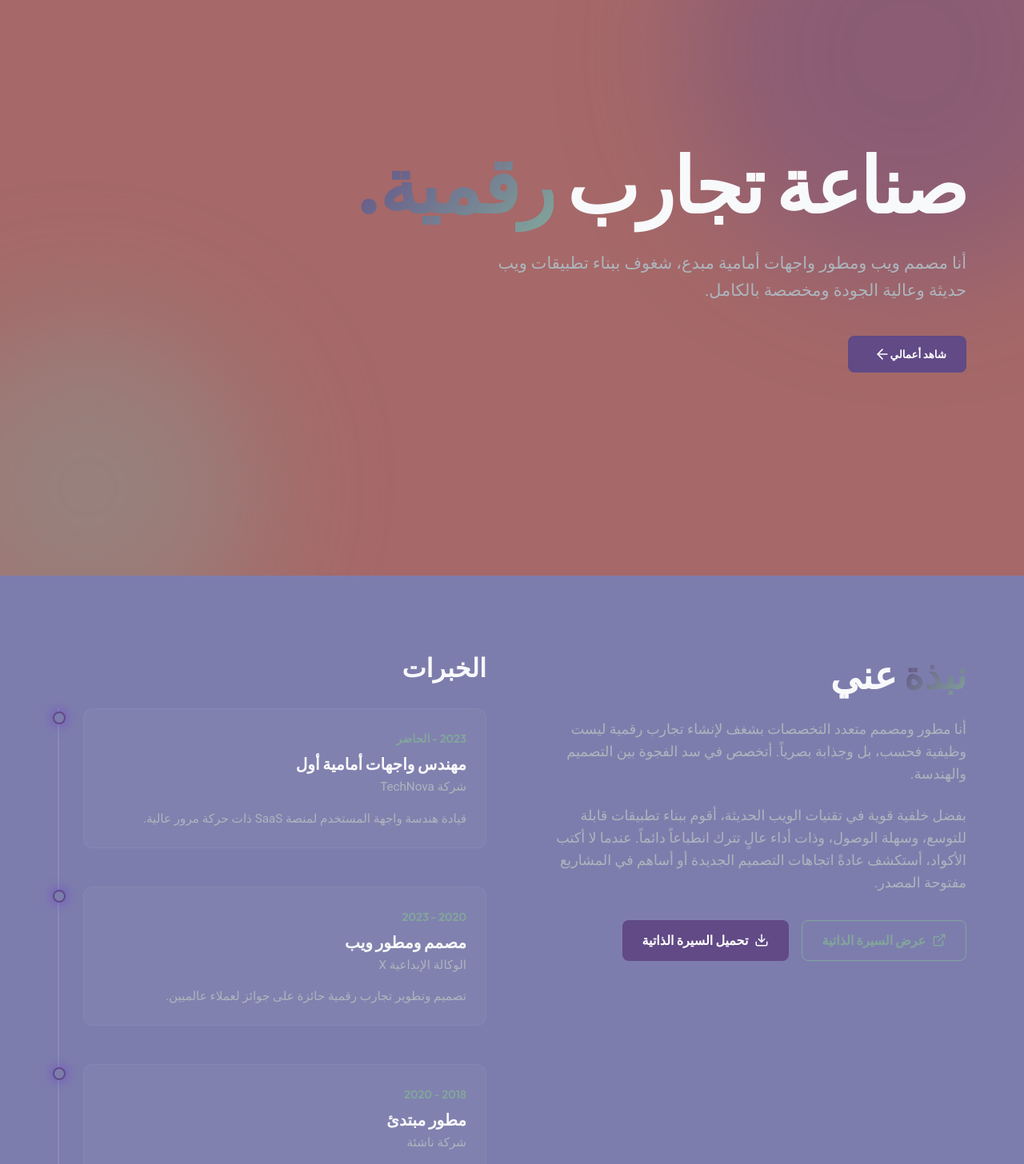
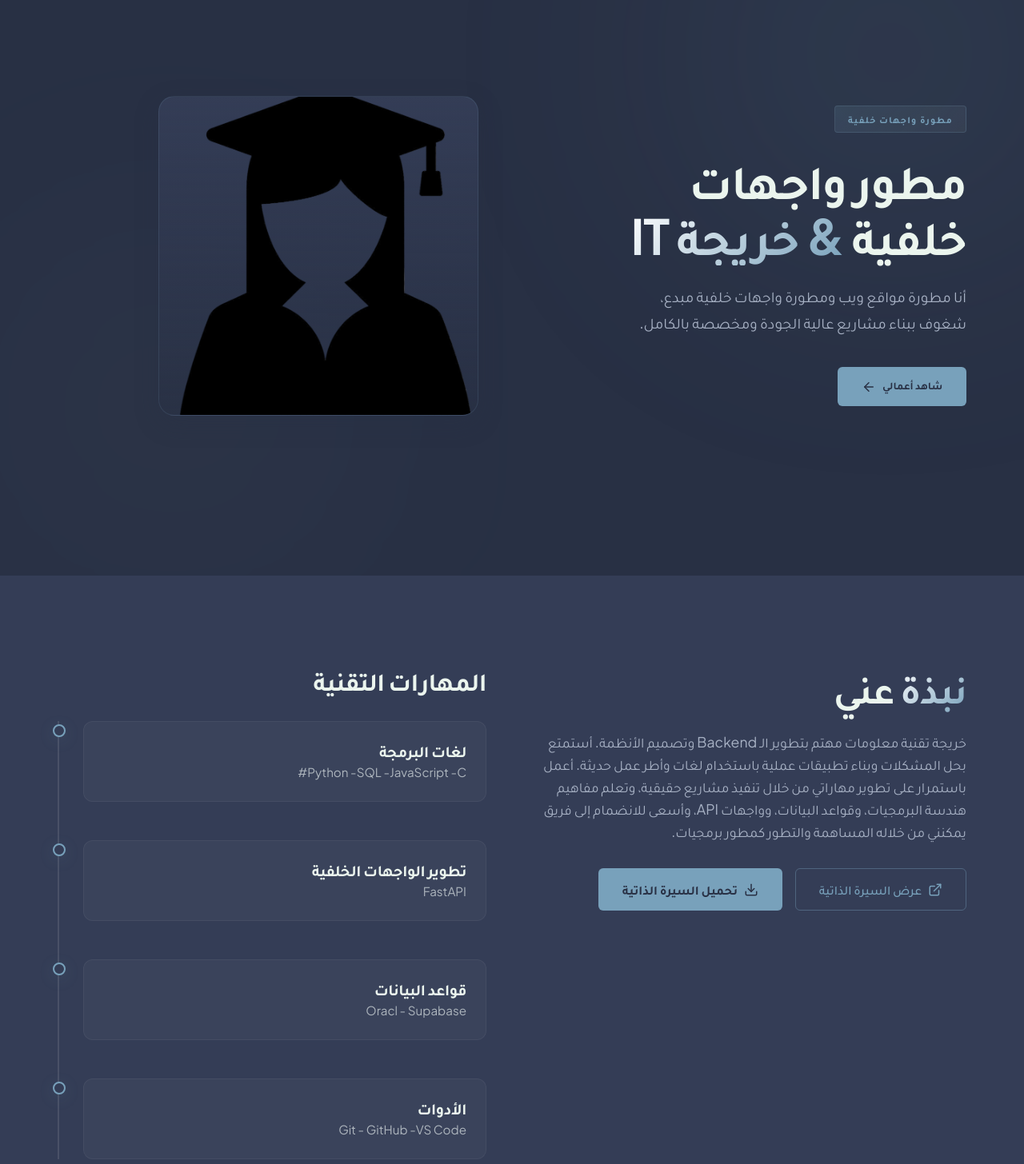
Before and after one commit to samahmed-art/My-portfolio, a React (Vite) app: page / in a window 1280 px wide. Shown: the part 80-1536 px from the top of the page at 80% size. Built offline with nearby package versions, Linux system fonts and the light colour scheme.

Commit message:
potrtofoifo edit done

```diff
--- a/src/components/AboutCV.jsx
+++ b/src/components/AboutCV.jsx
@@ -22,13 +22,24 @@ const AboutCV = () => {
           <div className="about-text">
             <h2><span className="text-gradient">{t('about.title1')}</span> {t('about.title2')}</h2>
             <p>{t('about.p1')}</p>
-            <p>{t('about.p2')}</p>
 
       <div className="cv-actions">
-              <a href="/My_CV english.pdf" target="_blank" rel="noopener noreferrer" className="btn btn-outline">
+  {/* زر عرض السيرة الذاتية */}
+  <a
+    href={lang === 'ar' ? '/My_CV Arabic.pdf' : '/My_CV english.pdf'}
+    target="_blank"
+    rel="noopener noreferrer"
+    className="btn btn-outline"
+  >
     <ExternalLink size={18} className="mr-2" style={{marginRight: lang === 'ar' ? '0' : '8px', marginLeft: lang === 'ar' ? '8px' : '0'}} /> {t('about.viewCV')}
   </a>
-              <a href="/My_CV english.pdf" download="My_CV english.pdf" className="btn btn-primary">
+
+  {/* زر تحميل السيرة الذاتية */}
+  <a
+    href={lang === 'ar' ? '/My_CV Arabic.pdf' : '/My_CV english.pdf'}
+    download={lang === 'ar' ? 'My_CV Arabic.pdf' : 'My_CV english.pdf'}
+    className="btn btn-primary"
+  >
     <Download size={18} className="mr-2" style={{marginRight: lang === 'ar' ? '0' : '8px', marginLeft: lang === 'ar' ? '8px' : '0'}} /> {t('about.downloadCV')}
   </a>
 </div>
@@ -42,16 +53,14 @@ const AboutCV = () => {
                 <motion.div
   key={index}
   className="timeline-item"
-                  initial={{ opacity: 0, x: lang === 'ar' ? -50 : 50 }}
+  initial={{ opacity: 0, x: lang === 'ar' ? -30 : 30 }}
   whileInView={{ opacity: 1, x: 0 }}
-                  viewport={{ once: true }}
-                  transition={{ duration: 0.5, delay: index * 0.2 }}
+  viewport={{ once: true, margin: "-60px" }}
+  transition={{ duration: 0.7, ease: [0.16, 1, 0.3, 1], delay: index * 0.15 }}
 >
                   <div className="timeline-dot"></div>
                   <div className="timeline-content">
-                    <span className="timeline-year">{item.year}</span>
                     <h4 className="timeline-role">{item.role}</h4>
-                    <span className="timeline-company">{item.company}</span>
                     <p className="timeline-desc">{item.description}</p>
                   </div>
                 </motion.div>
--- a/src/components/Hero.css
+++ b/src/components/Hero.css
@@ -4,25 +4,66 @@
   align-items: center;
   position: relative;
   overflow: hidden;
+  background-color: var(--bg-color); /* 283044 */
+  padding-top: 80px; /* لترك مساحة كافية للـ Navbar العلوية */
 }
 
-.hero-content {
+/* التخطيط الشبكي لتقسيم الصفحة إلى نصفين */
+.id-hero-grid {
+  display: grid;
+  grid-template-columns: 1.2fr 0.8fr;
+  align-items: center;
+  gap: 3rem;
   position: relative;
-  z-index: 10;
-  max-width: 800px;
+  z-index: 2;
+}
+
+/* دعم قلب العناصر تلقائياً عند التحويل للغة العربية */
+[dir="rtl"] .id-hero-grid {
+  grid-template-columns: 0.8fr 1.2fr;
+}
+
+/* جانب النصوص */
+.hero-text-side {
+  display: flex;
+  flex-direction: column;
+  align-items: flex-start;
+  text-align: left;
+}
+
+[dir="rtl"] .hero-text-side {
+  align-items: flex-start;
+  text-align: right;
+}
+
+/* التسمية الصغيرة (Tag) الفاخرة فوق العنوان */
+.hero-tag {
+  background: linear-gradient(135deg, rgba(120, 161, 187, 0.15), rgba(235, 245, 238, 0.05));
+  color: var(--accent-primary); /* 78a1bb */
+  padding: 0.4rem 1rem;
+  border-radius: 4px;
+  font-size: 0.75rem;
+  font-weight: 700;
+  letter-spacing: 0.1em;
+  margin-bottom: 1.5rem;
+  border: 1px solid rgba(120, 161, 187, 0.2);
+  text-transform: uppercase;
 }
 
 .hero-title {
-  font-size: clamp(3rem, 8vw, 6rem);
+  font-size: 3.8rem;
+  line-height: 1.15;
   margin-bottom: 1.5rem;
-  letter-spacing: -0.02em;
+  color: var(--text-primary); /* ebf5ee */
 }
 
 .hero-subtitle {
-  font-size: clamp(1.1rem, 2vw, 1.3rem);
+  font-size: 1.2rem;
   color: var(--text-secondary);
+  max-width: 540px;
   margin-bottom: 2.5rem;
-  max-width: 600px;
+  font-weight: 400;
+  line-height: 1.7;
 }
 
 .hero-actions {
@@ -30,53 +71,122 @@
   gap: 1rem;
 }
 
-.btn-icon {
-  margin-left: 0.5rem;
-  transition: transform var(--transition-fast);
+/* جانب الصورة الشخصية */
+.hero-image-side {
+  display: flex;
+  justify-content: center;
+  align-items: center;
 }
 
-.btn:hover .btn-icon {
-  transform: translateX(4px);
+.profile-image-container {
+  position: relative;
+  width: 100%;
+  max-width: 400px;
+  aspect-ratio: 1 / 1;
+  border-radius: 20px; /* زوايا منحنية ناعمة وفخمة */
+  overflow: hidden;
+  background: linear-gradient(180deg, var(--bg-surface) 0%, rgba(40, 48, 68, 0.5) 100%);
+  border: 1px solid rgba(120, 161, 187, 0.15);
+  box-shadow: var(--glow-secondary);
 }
 
-/* Abstract Background Shapes */
+.hero-profile-img {
+  width: 100%;
+  height: 100%;
+  object-fit: cover;
+  object-position: top center;
+  transition: transform var(--transition-smooth);
+}
+
+.profile-image-container:hover .hero-profile-img {
+  transform: scale(1.03); /* تأثير تقريب هادئ جداً وفاخر عند تمرير الماوس */
+}
+
+/* خلفية الانميشن البطيء */
 .hero-background {
   position: absolute;
   top: 0;
   left: 0;
   width: 100%;
   height: 100%;
-  z-index: 0;
-  overflow: hidden;
+  z-index: 1;
+  pointer-events: none;
+  opacity: 0.5;
 }
 
 .shape {
   position: absolute;
   border-radius: 50%;
-  filter: blur(80px);
-  opacity: 0.4;
-  animation: float 20s infinite ease-in-out alternate;
+  filter: blur(140px);
+  animation: floatFluid 22s infinite alternate ease-in-out;
 }
 
 .shape-1 {
-  width: 40vw;
-  height: 40vw;
-  background: var(--accent-primary);
-  top: -10vw;
-  right: -10vw;
+  top: -10%;
+  right: -5%;
+  width: 500px;
+  height: 500px;
+  background: rgba(120, 161, 187, 0.2);
 }
 
 .shape-2 {
-  width: 30vw;
-  height: 30vw;
-  background: var(--accent-secondary);
-  bottom: -5vw;
-  left: -5vw;
+  bottom: -10%;
+  left: -5%;
+  width: 500px;
+  height: 500px;
+  background: rgba(235, 245, 238, 0.05);
   animation-delay: -5s;
 }
 
-@keyframes float {
-  0% { transform: translate(0, 0) rotate(0deg) scale(1); }
-  50% { transform: translate(-5%, 5%) rotate(10deg) scale(1.1); }
-  100% { transform: translate(5%, -5%) rotate(-10deg) scale(0.9); }
+@keyframes floatFluid {
+  0% { transform: translate(0, 0) scale(1); }
+  50% { transform: translate(30px, -40px) scale(1.05); }
+  100% { transform: translate(0, 0) scale(1); }
 }
+
+.btn-icon {
+  transition: transform var(--transition-fast);
+}
+
+.btn-primary:hover .btn-icon {
+  transform: translateX(4px);
+}
+[dir="rtl"] .btn-primary:hover .btn-icon {
+  transform: translateX(-4px);
+}
+
+/* متجاوب مع جميع الشاشات والهواتف */
+@media (max-width: 992px) {
+  .id-hero-grid, [dir="rtl"] .id-hero-grid {
+    grid-template-columns: 1fr;
+    text-align: center;
+    gap: 3rem;
+  }
+
+  .hero-text-side, [dir="rtl"] .hero-text-side {
+    align-items: center;
+    text-align: center;
+    order: 2; /* نزول النصوص لأسفل الصورة في الجوال لتناسق أفضل */
+  }
+
+  .hero-image-side {
+    order: 1;
+  }
+
+  .hero-title {
+    font-size: 2.8rem;
+  }
+
+  .profile-image-container {
+    max-width: 320px;
+  }
+}
+
+@media (max-width: 480px) {
+  .hero-title {
+    font-size: 2.2rem;
+  }
+  .hero-subtitle {
+    font-size: 1rem;
+  }
+}
--- a/src/components/Hero.jsx
+++ b/src/components/Hero.jsx
@@ -1,43 +1,99 @@
 import React from 'react';
 import { motion } from 'framer-motion';
-import { ArrowRight } from 'lucide-react';
+import { ArrowRight, ArrowLeft } from 'lucide-react';
 import { useLanguage } from '../context/LanguageContext';
 import './Hero.css';
 
 const Hero = () => {
   const { t, lang } = useLanguage();
 
+  const containerVariants = {
+    hidden: { opacity: 0 },
+    visible: {
+      opacity: 1,
+      transition: { staggerChildren: 0.12, delayChildren: 0.1 }
+    }
+  };
+
+  const textVariants = {
+    hidden: { opacity: 0, x: lang === 'ar' ? 40 : -40 },
+    visible: {
+      opacity: 1,
+      x: 0,
+      transition: { duration: 0.8, ease: [0.16, 1, 0.3, 1] }
+    }
+  };
+
+  const imageVariants = {
+    hidden: { opacity: 0, scale: 0.95, y: 20 },
+    visible: {
+      opacity: 1,
+      scale: 1,
+      y: 0,
+      transition: { duration: 0.9, ease: [0.16, 1, 0.3, 1], delay: 0.2 }
+    }
+  };
+
   return (
     <section className="hero section">
-      {/* Abstract Animated Background */}
+      {/* الأشكال الهلامية الفاخرة في الخلفية */}
       <div className="hero-background">
         <div className="shape shape-1"></div>
         <div className="shape shape-2"></div>
       </div>
 
-      <div className="container hero-content">
+      <div className="container id-hero-grid">
+
+        {/* الجانب الأول: النصوص والعبارات المكتوبة */}
         <motion.div
-          initial={{ opacity: 0, y: 30 }}
-          animate={{ opacity: 1, y: 0 }}
-          transition={{ duration: 0.8, ease: "easeOut" }}
+          className="hero-text-side"
+          variants={containerVariants}
+          initial="hidden"
+          animate="visible"
         >
-          <h1 className="hero-title">
+          {/* التسمية الصغيرة العلوية الفاخرة (Tag) */}
+          <motion.span variants={textVariants} className="hero-tag">
+            {t('hero.tag') || 'SOFTWARE DEVELOPER'}
+          </motion.span>
+
+          <motion.h1 variants={textVariants} className="hero-title">
             {t('hero.title1')} <span className="text-gradient">{t('hero.title2')}</span>
-          </h1>
-          <p className="hero-subtitle">
+          </motion.h1>
+
+          <motion.p variants={textVariants} className="hero-subtitle">
             {t('hero.subtitle')}
-          </p>
-          <div className="hero-actions">
+          </motion.p>
+
+          <motion.div variants={textVariants} className="hero-actions">
             <button
               className="btn btn-primary"
               onClick={() => {
                 document.getElementById('projects')?.scrollIntoView({ behavior: 'smooth' });
               }}
             >
-              {t('hero.btn')} <ArrowRight className="btn-icon" size={20} style={{ transform: lang === 'ar' ? 'scaleX(-1)' : 'none' }} />
+              {t('hero.btn')}{' '}
+              {lang === 'ar' ? (
+                <ArrowLeft className="btn-icon" size={18} style={{ marginRight: '8px' }} />
+              ) : (
+                <ArrowRight className="btn-icon" size={18} style={{ marginLeft: '8px' }} />
+              )}
             </button>
+          </motion.div>
+        </motion.div>
+
+        {/* الجانب الثاني: الصورة الشخصية (كما في الصورة image_eca424.jpg) */}
+        <motion.div
+          className="hero-image-side"
+          variants={imageVariants}
+          initial="hidden"
+          animate="visible"
+        >
+          <div className="profile-image-container">
+            {/* ضع صورتك الشخصية داخل مجلد public باسم profile.png */}
+            <img src="/logo.png" alt="Profile" className="hero-profile-img" />
           </div>
         </motion.div>
+
       </div>
     </section>
   );
--- a/src/i18n/translations.js
+++ b/src/i18n/translations.js
@@ -1,51 +1,48 @@
 export const translations = {
   ar: {
     hero: {
-      title1: "صناعة تجارب",
-      title2: "رقمية.",
-      subtitle: "أنا مصمم ويب ومطور واجهات أمامية مبدع، شغوف ببناء تطبيقات ويب حديثة وعالية الجودة ومخصصة بالكامل.",
+      tag : "مطورة واجهات خلفية",
+      title1:"مطور واجهات خلفية",
+      title2 : "& خريجة IT",
+      subtitle: "أنا مطورة مواقع ويب ومطورة واجهات خلفية مبدع، شغوف ببناء مشاريع  عالية الجودة ومخصصة بالكامل.",
       btn: "شاهد أعمالي"
     },
     about: {
       title1: "نبذة",
       title2: "عني",
-      p1: "أنا مطور ومصمم متعدد التخصصات بشغف لإنشاء تجارب رقمية ليست وظيفية فحسب، بل وجذابة بصرياً. أتخصص في سد الفجوة بين التصميم والهندسة.",
-      p2: "بفضل خلفية قوية في تقنيات الويب الحديثة، أقوم ببناء تطبيقات قابلة للتوسع، وسهلة الوصول، وذات أداء عالٍ تترك انطباعاً دائماً. عندما لا أكتب الأكواد، أستكشف عادةً اتجاهات التصميم الجديدة أو أساهم في المشاريع مفتوحة المصدر.",
+      p1: "خريجة تقنية معلومات مهتم بتطوير الـ Backend وتصميم الأنظمة. أستمتع بحل المشكلات وبناء تطبيقات عملية باستخدام لغات وأطر عمل حديثة. أعمل باستمرار على تطوير مهاراتي من خلال تنفيذ مشاريع حقيقية، وتعلم مفاهيم هندسة البرمجيات، وقواعد البيانات، وواجهات API، وأسعى للانضمام إلى فريق يمكنني من خلاله المساهمة والتطور كمطور برمجيات.",
       viewCV: "عرض السيرة الذاتية",
       downloadCV: "تحميل السيرة الذاتية",
-      experience: "الخبرات",
+      experience: "المهارات التقنية",
       timeline: [
         {
-          year: "2023 - الحاضر",
-          role: "مهندس واجهات أمامية أول",
-          company: "شركة TechNova",
-          description: "قيادة هندسة واجهة المستخدم لمنصة SaaS ذات حركة مرور عالية."
+          role: "لغات البرمجة",
+          description: "Python -SQL -JavaScript -C#"
         },
         {
-          year: "2020 - 2023",
-          role: "مصمم ومطور ويب",
-          company: "الوكالة الإبداعية X",
-          description: "تصميم وتطوير تجارب رقمية حائزة على جوائز لعملاء عالميين."
+          role: "تطوير الواجهات الخلفية",
+          description: "FastAPI"
         },
         {
-          year: "2018 - 2020",
-          role: "مطور مبتدئ",
-          company: "شركة ناشئة",
-          description: "بناء أدوات ولوحات تحكم داخلية قابلة للتوسع."
+          role: "قواعد البيانات ",
+          description: "Oracl - Supabase"
+        },
+        {
+          role: "الأدوات",
+          description: "Git - GitHub -VS Code"
         }
       ]
     },
     projects: {
       title1: "مشاريع",
-      title2: "مختارة",
-      subtitle: "إليك بعض من أعمالي الأخيرة."
+      subtitle: " بعض من أعمالي الأخيرة."
     },
     detail: {
       back: "العودة للمعرض",
       overview: "نظرة عامة",
       links: "الروابط",
       github: "عرض الكود على GitHub",
-      live: "زيارة الموقع الحي"
+      live: "زيارة الموقع "
     },
     contact: {
       title1: "لنتواصل",
@@ -53,57 +50,52 @@ export const translations = {
       name: "الاسم",
       email: "البريد الإلكتروني",
       message: "الرسالة",
-      send: "إرسال الرسالة",
-      copyright: "جميع الحقوق محفوظة."
+      send: "إرسال الرسالة"
     }
   },
   en: {
     hero: {
-      title1: "Crafting Digital",
-      title2: "Experiences.",
-      subtitle: "I'm a creative web designer and front-end developer passionate about building premium, highly customized, and modern web applications.",
+      tag : "Back-end Developer" ,
+      title1: "Junior backend Developer ",
+      title2 :"& IT Graduate",
+      subtitle: "I'm a creative web developer and back-end developer passionate about building premium , highly customized web applications.",
       btn: "View My Work"
     },
     about: {
       title1: "About",
       title2: "Me",
-      p1: "I am a multidisciplinary developer and designer with a passion for creating digital experiences that are not only functional but visually captivating. I specialize in bridging the gap between design and engineering.",
-      p2: "With a strong foundation in modern web technologies, I build scalable, accessible, and performant applications that leave a lasting impression. When I'm not coding, I'm usually exploring new design trends or contributing to open-source.",
-      viewCV: "View CV",
+      p1: "I'm an IT graduate with a strong passion for backend development and software engineering. I enjoy designing efficient systems, solving complex problems, and building web applications that are scalable  and maintainable  . I continuously improve my skills by developing real-world projects and learning modern technologies, software architecture, database design, and API development. My goal is to grow as a backend developer and contribute to building high-quality software that makes a real impact.",
       downloadCV: "Download CV",
-      experience: "Experience",
+      experience: "Technical Skills",
       timeline: [
         {
-          year: "2023 - Present",
-          role: "Senior Front-End Engineer",
-          company: "TechNova Inc.",
-          description: "Leading the UI architecture for a high-traffic SaaS platform."
+          role: "Programming Languages",
+          description: "Python -SQL -JavaScript -C#"
         },
         {
-          year: "2020 - 2023",
-          role: "Web Designer & Developer",
-          company: "Creative Agency X",
-          description: "Designed and developed award-winning digital experiences for global clients."
+          role: "Backend Development",
+          description: "FastAPI"
         },
         {
-          year: "2018 - 2020",
-          role: "Junior Developer",
-          company: "Startup Co.",
-          description: "Built scalable internal tools and dashboards."
+          role: "Databases",
+          description: "Oracl - Supabase"
+        },
+        {
+          role: "Tools",
+          description: "Git - GitHub -VS Code"
         }
       ]
     },
     projects: {
       title1: "Selected",
-      title2: "Projects",
-      subtitle: "Here are a few of my recent works."
+      subtitle: "Here are  my recent works."
     },
     detail: {
       back: "Back to Portfolio",
       overview: "Overview",
       links: "Links",
       github: "View Source on GitHub",
-      live: "Visit Live Site"
+      live: "Visit Site"
     },
     contact: {
       title1: "Let's Connect",
@@ -111,8 +103,7 @@ export const translations = {
       name: "Your Name",
       email: "Your Email",
       message: "Your Message",
-      send: "Send Message",
-      copyright: "All rights reserved."
+      send: "Send Message"
     }
   }
 };
--- a/src/index.css
+++ b/src/index.css
@@ -1,25 +1,26 @@
-@import url('https://fonts.googleapis.com/css2?family=Outfit:wght@400;600;800&family=Roboto:wght@300;400;500&display=swap');
+@import url('https://fonts.googleapis.com/css2?family=Plus+Jakarta+Sans:wght@300;400;500;600;700;800&family=Tajawal:wght@300;400;500;700;900&display=swap');
 
 :root {
-  /* Color Palette */
-  --bg-color: #a66868;
-  --bg-surface: #7d7dad;
-  --text-primary: #f8f9fa;
-  --text-secondary: #adb5bd;
-  --accent-primary: #614a86;
-  --accent-secondary: #82a69b;
+  /* Color Palette - Premium Navy & Gold/Steel Theme */
+  --bg-color: #283044;          /* كحلي داكن فخم جداً خلفية رئيسية */
+  --bg-surface: #343d56;        /* كحلي بدرجة أفتح قليلاً للكروت والأسطح */
+  --bg-light: #ebf5ee;          /* اللون الفاتح المريح للعين */
+  --text-primary: #ebf5ee;      /* نصوص أساسية بلون فاتح مريح */
+  --text-secondary: #a7b1c4;    /* نصوص ثانوية بلون رمادي مزرق باهت */
+  --accent-primary: #78a1bb;    /* أزرق سماوي فاخر للتمييز */
+  --accent-secondary: #b2c9d6;  /* درجة أنعم للتداخل */
 
-  /* Fonts */
-  --font-heading: 'Outfit', sans-serif;
-  --font-body: 'Roboto', sans-serif;
+  /* Fonts - High-end modern feel */
+  --font-heading: 'Plus Jakarta Sans', 'Tajawal', sans-serif;
+  --font-body: 'Plus Jakarta Sans', 'Tajawal', sans-serif;
 
-  /* Transitions */
-  --transition-fast: 0.2s ease-in-out;
-  --transition-smooth: 0.4s cubic-bezier(0.16, 1, 0.3, 1);
+  /* Ultra Smooth Transitions (Cubic Bezier) */
+  --transition-fast: 0.25s cubic-bezier(0.25, 1, 0.5, 1);
+  --transition-smooth: 0.5s cubic-bezier(0.16, 1, 0.3, 1); /* أنميشن احترافي */
 
-  /* Glow Effects */
-  --glow-primary: 0 0 15px rgba(102, 16, 242, 0.5);
-  --glow-secondary: 0 0 15px rgba(32, 201, 151, 0.5);
+  /* Elegant Soft Glow Effects */
+  --glow-primary: 0 4px 20px rgba(120, 161, 187, 0.15);
+  --glow-secondary: 0 10px 30px rgba(40, 48, 68, 0.25);
 }
 
 * {
@@ -39,7 +40,8 @@ body {
 
 h1, h2, h3, h4, h5, h6 {
   font-family: var(--font-heading);
-  font-weight: 800;
+  font-weight: 700;
+  letter-spacing: -0.02em; /* تقريب الحروف يعطي طابع تصميم فاخر */
   line-height: 1.2;
 }
 
@@ -54,7 +56,7 @@ ul {
 
 /* Custom Scrollbar */
 ::-webkit-scrollbar {
-  width: 8px;
+  width: 6px;
 }
 
 ::-webkit-scrollbar-track {
@@ -63,7 +65,7 @@ ul {
 
 ::-webkit-scrollbar-thumb {
   background: var(--bg-surface);
-  border-radius: 4px;
+  border-radius: 10px;
 }
 
 ::-webkit-scrollbar-thumb:hover {
@@ -79,18 +81,19 @@ ul {
 }
 
 .section {
-  padding: 6rem 0;
+  padding: 7rem 0;
   position: relative;
 }
 
+/* Buttons - Premium Feel & Smooth Animation */
 .btn {
   display: inline-flex;
   align-items: center;
   justify-content: center;
-  padding: 0.75rem 1.5rem;
+  padding: 0.8rem 1.8rem;
   font-family: var(--font-heading);
-  font-weight: 600;
-  border-radius: 8px;
+  font-weight: 500;
+  border-radius: 6px; /* زوايا أقل حدة تعطي فخامة أكبر */
   cursor: pointer;
   transition: all var(--transition-smooth);
   border: 1px solid transparent;
@@ -98,29 +101,30 @@ ul {
 
 .btn-primary {
   background: var(--accent-primary);
-  color: white;
+  color: var(--bg-color); /* تباين مريح جداً وقوي للعين */
+  font-weight: 600;
 }
 
 .btn-primary:hover {
-  transform: scale(1.02);
+  transform: translateY(-3px); /* حركة خفيفة للأعلى بدل التكبير المباشر */
   box-shadow: var(--glow-primary);
-  background: #520dc2;
+  background: #8cb2cc;
 }
 
 .btn-outline {
   background: transparent;
-  color: var(--accent-secondary);
-  border-color: var(--accent-secondary);
+  color: var(--accent-primary);
+  border-color: rgba(120, 161, 187, 0.4);
 }
 
 .btn-outline:hover {
-  transform: scale(1.02);
-  box-shadow: var(--glow-secondary);
-  background: rgba(32, 201, 151, 0.1);
+  transform: translateY(-3px);
+  border-color: var(--accent-primary);
+  background: rgba(120, 161, 187, 0.05);
 }
 
 .text-gradient {
-  background: linear-gradient(135deg, var(--accent-primary), var(--accent-secondary));
+  background: linear-gradient(135deg, #ffffff, var(--accent-primary));
   -webkit-background-clip: text;
   -webkit-text-fill-color: transparent;
   background-clip: text;
--- a/src/pages/ProjectDetail.jsx
+++ b/src/pages/ProjectDetail.jsx
@@ -7,15 +7,14 @@ import { useLanguage } from '../context/LanguageContext';
 import './ProjectDetail.css';
 
 const pageVariants = {
-  initial: { opacity: 0, scale: 0.98 },
-  in: { opacity: 1, scale: 1 },
-  out: { opacity: 0, scale: 1.02 }
+  initial: { opacity: 0, y: 15 },
+  in: { opacity: 1, y: 0 },
+  out: { opacity: 0, y: -15 }
 };
 
 const pageTransition = {
-  type: "tween",
-  ease: "anticipate",
-  duration: 0.6
+  ease: [0.16, 1, 0.3, 1], /* Cubic-bezier ممتاز ومريح للعين */
+  duration: 0.7
 };
 
 const ProjectDetail = () => {
```
Also changed, not shown: src/components/ProjectsGallery.jsx (+13 -9 lines), public/logo.png (added). Lines whose indentation alone changed are shown as unchanged.
